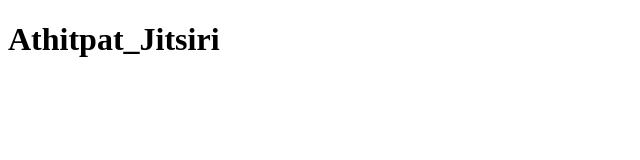
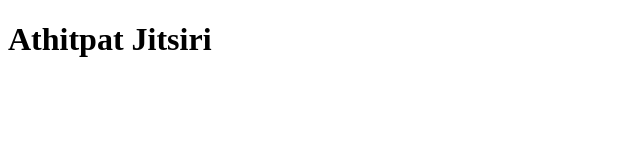
Before and after one commit to Greenteaa-17/Test123, a plain HTML site: page Index.html in a window 1280 px wide. Shown: the full height of the page, 0-640 px from the left. Drawn offline with Linux system fonts and the light colour scheme.

Commit message:
Update Index.html

```diff
--- a/Index.html
+++ b/Index.html
@@ -6,6 +6,6 @@
     <title>DOCUMENT</title>
 </head>
 <body>
-   <h1>Athitpat_Jitsiri</h1>
+   <h1>Athitpat Jitsiri</h1>
 </body>
 </html>
```
